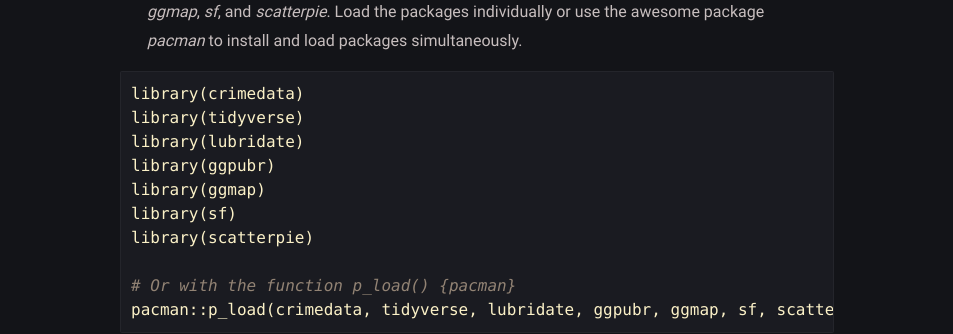
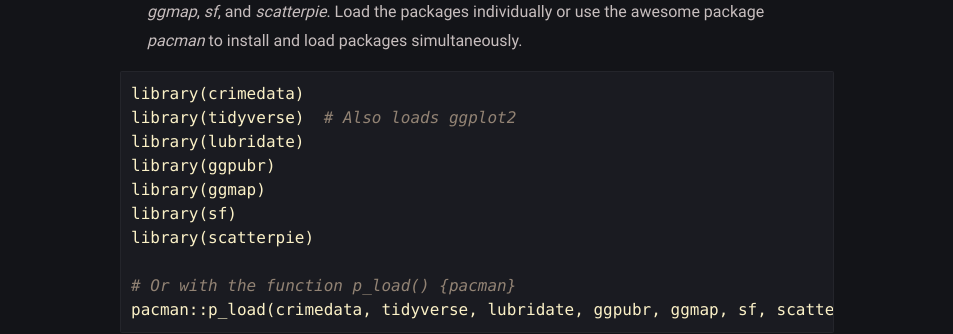
Before and after one commit to seb1458/seb1458.github.io, a Jekyll site: the page built from _posts/220903-SWD/2022-09-03-swdTutorial.md, in a window 1280 px wide. Shown: the part 772-1106 px from the top of the page, without its empty margins (163-1116 px from the left). Built offline with Jekyll 4.4.1, drawn with Linux system fonts in a browser that asks for light colours.

Commit message:
Update 2022-09-03-swdTutorial.md

````diff
--- a/_posts/220903-SWD/2022-09-03-swdTutorial.md
+++ b/_posts/220903-SWD/2022-09-03-swdTutorial.md
@@ -19,7 +19,7 @@ I used *ggplot*, *ggpubr*, *ggmap*, *sf*, and *scatterpie*. Load the packages in
 
 ```r
 library(crimedata)
-library(tidyverse)
+library(tidyverse)  # Also loads ggplot2
 library(lubridate)
 library(ggpubr)
 library(ggmap)
````
